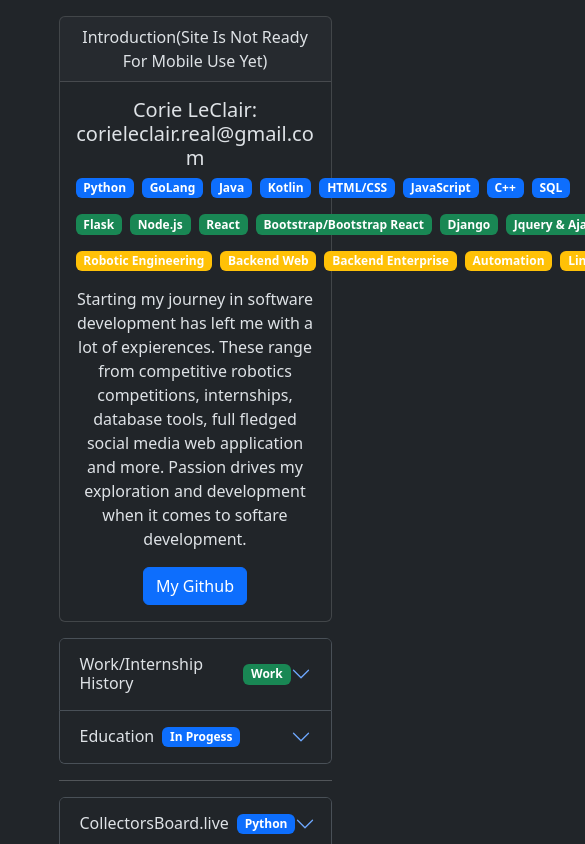
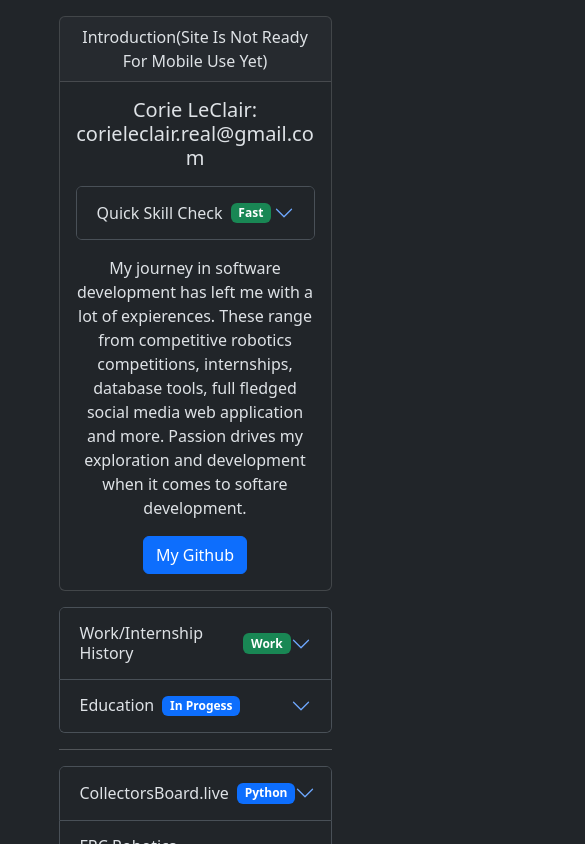
Before and after one commit to corie-lc/portfolio, a React (Create React App) app: page / in a window 390 px wide. Shown: the top 844 px of the page, 585 px wide, since content can reach past the window. Built offline with nearby package versions, Linux system fonts and the light colour scheme.

Commit message:
fixed mobile view issues

```diff
--- a/src/App.css
+++ b/src/App.css
@@ -45,3 +45,7 @@
 ::backdrop{
   background-color: #282c34;
 }
+
+.collapse.in {
+  height: auto !important;
+}
--- a/src/App.js
+++ b/src/App.js
@@ -5,7 +5,6 @@ import Card from 'react-bootstrap/Card';
 import Accordion from 'react-bootstrap/Accordion';
 import 'bootstrap/dist/css/bootstrap.min.css';
 import Badge from 'react-bootstrap/Badge';
-import Stack from 'react-bootstrap/Stack';
 import Button from 'react-bootstrap/Button';
 import ButtonGroup from 'react-bootstrap/ButtonGroup';
 import ListGroup from 'react-bootstrap/ListGroup';
@@ -24,14 +23,14 @@ function ProjectCard() {
         <Accordion.Header>CollectorsBoard.live    <Badge className='ms-2' bg="primary">Python</Badge>
         </Accordion.Header>
         <Accordion.Body>
-        <Stack className="mb-3" direction="horizontal" gap={2}>
-          <Badge bg="success">Python</Badge>
-          <Badge bg="success">Flask</Badge>
-          <Badge bg="success">Bootstrap</Badge>
-          <Badge bg="success">JavaScript, Jquery, Ajax</Badge>
-          <Badge bg="success">Hashing</Badge>
-          <Badge bg="success">SQL</Badge>
-        </Stack>
+        <div className="mb-3" direction="horizontal" gap={2}>
+          <Badge style={{marginRight: "10px"}} bg="success">Python</Badge>
+          <Badge style={{marginRight: "10px"}} bg="success">Flask</Badge>
+          <Badge style={{marginRight: "10px"}} bg="success">Bootstrap</Badge>
+          <Badge style={{marginRight: "10px"}} bg="success">JavaScript, Jquery, Ajax</Badge>
+          <Badge  style={{marginRight: "10px"}}bg="success">Hashing</Badge>
+          <Badge style={{marginRight: "10px"}} bg="success">SQL</Badge>
+        </div>
           CollectorsBoard.live is an open source digital tool to organize, track, share, manage and embrace your collections & collectibles.
           This site includes the ability to create accounts, edit accounts, create collections, create posts and create comments. Deeper functions include privacy,
           feed recommendation, search options, communities, ect. Written in Python with the help of Flask and Bootstrap Five.
@@ -48,13 +47,13 @@ function ProjectCard() {
       <Accordion.Item eventKey="1">
       <Accordion.Header>FRC Robotics Engineering  <Badge className='ms-2' bg="danger">Java</Badge></Accordion.Header>
         <Accordion.Body>
-        <Stack className="mb-3" direction="horizontal" gap={2}>
-          <Badge bg="success">Robotic Engineering</Badge>
-          <Badge bg="success">Java</Badge>
-          <Badge bg="success">Image Processing</Badge>
-          <Badge bg="success">Automation</Badge>
-          <Badge bg="success">Awards</Badge>
-        </Stack>
+        <div className="mb-3" direction="horizontal" gap={2}>
+          <Badge style={{marginRight: "10px"}} bg="success">Robotic Engineering</Badge>
+          <Badge style={{marginRight: "10px"}} bg="success">Java</Badge>
+          <Badge style={{marginRight: "10px"}} bg="success">Image Processing</Badge>
+          <Badge style={{marginRight: "10px"}} bg="success">Automation</Badge>
+          <Badge style={{marginRight: "10px"}} bg="success">Awards</Badge>
+        </div>
           FRC is a robotics competiton that is taken on by high schoolers. Robots are built with Java or C++ and compete on a national level. I was the lead, and the only
           software engineer on the team for both the 2017-2018 Team and the 2019-2020 Team.
 
@@ -85,10 +84,10 @@ function ProjectCard() {
       <Accordion.Item eventKey="2">
       <Accordion.Header>cb-enterprise <Badge className='ms-2' bg="success">GoLang</Badge></Accordion.Header>
         <Accordion.Body>
-          <Stack className="mb-3" direction="horizontal" gap={2}>
-            <Badge bg="success">GoLang</Badge>
-            <Badge bg="success">SQL</Badge>
-          </Stack>
+          <div className="mb-3" direction="horizontal" gap={2}>
+            <Badge style={{marginRight: "10px"}} bg="success">GoLang</Badge>
+            <Badge style={{marginRight: "10px"}} bg="success">SQL</Badge>
+          </div>
 
             cb-enterprise is a CLI tool to manage, support and edit systems within the CollectorsBoard realm.
 
@@ -105,12 +104,12 @@ function ProjectCard() {
       <Accordion.Item eventKey="4">
       <Accordion.Header>collectorsboard-news-robot <Badge className='ms-2' bg="primary">Python</Badge></Accordion.Header>
         <Accordion.Body>
-          <Stack className="mb-3" direction="horizontal" gap={2}>
-            <Badge bg="success">Python</Badge>
-            <Badge bg="success">Python</Badge>
-            <Badge bg="success">Web Scraping</Badge>
-            <Badge bg="success">Automation</Badge>
-          </Stack>
+          <div className="mb-3" direction="horizontal" gap={2}>
+            <Badge style={{marginRight: "10px"}} bg="success">Python</Badge>
+            <Badge style={{marginRight: "10px"}} bg="success">Python</Badge>
+            <Badge style={{marginRight: "10px"}} bg="success">Web Scraping</Badge>
+            <Badge style={{marginRight: "10px"}} bg="success">Automation</Badge>
+          </div>
 
             collectorsboard-news-robot is a CLI bot to search and collect news headlines, and create posts for news headlines specific to a community in CollectorsBoard.live
 
@@ -127,12 +126,12 @@ function ProjectCard() {
       <Accordion.Item eventKey="3">
       <Accordion.Header>Portfolio <Badge className='ms-2' bg="warning">React/Node.js</Badge></Accordion.Header>
         <Accordion.Body>
-          <Stack className="mb-3" direction="horizontal" gap={2}>
-            <Badge bg="success">JavaScript</Badge>
-            <Badge bg="success">React</Badge>
-            <Badge bg="success">Node.js</Badge>
-            <Badge bg="success">Bootstrap</Badge>
-          </Stack>
+          <div className="mb-3" direction="horizontal" gap={2}>
+            <Badge style={{marginRight: "10px"}} bg="success">JavaScript</Badge>
+            <Badge style={{marginRight: "10px"}} bg="success">React</Badge>
+            <Badge style={{marginRight: "10px"}} bg="success">Node.js</Badge>
+            <Badge style={{marginRight: "10px"}} bg="success">Bootstrap</Badge>
+          </div>
 
             This site you are looking at now is my portfolio, which includes my projects and interests.
 
@@ -149,15 +148,15 @@ function ProjectCard() {
       <Accordion.Item eventKey="5">
       <Accordion.Header>Glenniffer Robotics <Badge className='ms-2' bg="primary">Python</Badge><Badge className='ms-2' bg="danger">Java</Badge></Accordion.Header>
         <Accordion.Body>
-          <Stack className="mb-3" direction="horizontal" gap={2}>
-            <Badge bg="success">Python</Badge>
-            <Badge bg="success">Java</Badge>
-            <Badge bg="success">Video Processing(OpenCV)</Badge>
-            <Badge bg="success">Raspberry PI</Badge>
-            <Badge bg="success">Linux</Badge>
-            <Badge bg="success">GPIO</Badge>
-            <Badge bg="success">Building & Electrical</Badge>
-          </Stack>
+          <div className="mb-3" direction="horizontal" gap={2}>
+            <Badge style={{marginRight: "10px"}} bg="success">Python</Badge>
+            <Badge style={{marginRight: "10px"}} bg="success">Java</Badge>
+            <Badge style={{marginRight: "10px"}} bg="success">Video Processing(OpenCV)</Badge>
+            <Badge style={{marginRight: "10px"}} bg="success">Raspberry PI</Badge>
+            <Badge style={{marginRight: "10px"}} bg="success">Linux</Badge>
+            <Badge style={{marginRight: "10px"}} bg="success">GPIO</Badge>
+            <Badge style={{marginRight: "10px"}} bg="success">Building & Electrical</Badge>
+          </div>
 
           This robotics project is two parts, a remote controller via sockets (java, to port to android) and python to control the
           motors, proximity sensors, camera, ect.
@@ -175,12 +174,12 @@ function ProjectCard() {
       <Accordion.Item eventKey="6">
       <Accordion.Header>OpenManufacturing <Badge className='ms-2' bg="primary">Kotlin</Badge></Accordion.Header>
         <Accordion.Body>
-          <Stack className="mb-3" direction="horizontal" gap={2}>
-            <Badge bg="success">Kotlin</Badge>
-            <Badge bg="success">Java</Badge>
-            <Badge bg="success">JavaFX</Badge>
-            <Badge bg="success">Maven/Gradle</Badge>
-          </Stack>
+          <div className="mb-3" direction="horizontal" gap={2}>
+            <Badge style={{marginRight: "10px"}} bg="success">Kotlin</Badge>
+            <Badge style={{marginRight: "10px"}} bg="success">Java</Badge>
+            <Badge style={{marginRight: "10px"}} bg="success">JavaFX</Badge>
+            <Badge style={{marginRight: "10px"}} bg="success">Maven/Gradle</Badge>
+          </div>
 
             OpenManufacturing is a piece of software to replace costly traveller software for start-up manufacturing companies. This will be a fully customizable
             enterprise level application, written in Kotlin with JavaFX. This will have the option to store jobs via a database or, for less tech inclined people, a master folder
@@ -205,45 +204,45 @@ function ProjectCard() {
 
 function ToolBadges() {
   return (
-    <Stack className="mb-3" direction="horizontal" gap={2}>
-      <Badge bg="success">Flask</Badge>
-      <Badge bg="success">Node.js</Badge>
-      <Badge bg="success">React</Badge>
-      <Badge bg="success">Bootstrap/Bootstrap React</Badge>
-      <Badge bg="success">Django</Badge>
-      <Badge bg="success">Jquery & Ajax</Badge>
-      <Badge bg="success">Wordpress</Badge>
-      <Badge bg="success">Boto3</Badge>
-      <Badge bg="success">Linux</Badge>
-    </Stack>
+    <div style={{width: "20px;", float: "left"}}  className="mb-3" direction="horizontal" gap={2}>
+      <Badge style={{marginRight: "10px"}} bg="success">Flask</Badge>
+      <Badge style={{marginRight: "10px"}} bg="success">Node.js</Badge>
+      <Badge style={{marginRight: "10px"}} bg="success">React</Badge>
+      <Badge style={{marginRight: "10px"}} bg="success">Bootstrap/Bootstrap React</Badge>
+      <Badge style={{marginRight: "10px"}} bg="success">Django</Badge>
+      <Badge style={{marginRight: "10px"}} bg="success">Jquery & Ajax</Badge>
+      <Badge style={{marginRight: "10px"}} bg="success">Wordpress</Badge>
+      <Badge style={{marginRight: "10px"}} bg="success">Boto3</Badge>
+      <Badge style={{marginRight: "10px"}} bg="success">Linux</Badge>
+    </div>
   );
 }
 
 
 function LangBadges() {
   return (
-    <Stack style={{width: "20px;"}}  className="mb-3" direction="horizontal" gap={2}>
-      <Badge bg="primary">Python</Badge>
-      <Badge bg="primary">GoLang</Badge>
-      <Badge bg="primary">Java</Badge>
-      <Badge bg="primary">Kotlin</Badge>
-      <Badge bg="primary">HTML/CSS</Badge>
-      <Badge bg="primary">JavaScript</Badge>
-      <Badge bg="primary">C++</Badge>
-      <Badge bg="primary">SQL</Badge>
-    </Stack>
+    <div style={{width: "20px;", float: "left"}}  className="mb-3" direction="horizontal" gap={2}>
+      <Badge style={{marginRight: "10px"}} bg="primary">Python</Badge>
+      <Badge style={{marginRight: "10px"}} bg="primary">GoLang</Badge>
+      <Badge style={{marginRight: "10px"}} bg="primary">Java</Badge>
+      <Badge style={{marginRight: "10px"}} bg="primary">Kotlin</Badge>
+      <Badge style={{marginRight: "10px"}} bg="primary">HTML/CSS</Badge>
+      <Badge style={{marginRight: "10px"}} bg="primary">JavaScript</Badge>
+      <Badge style={{marginRight: "10px"}} bg="primary">C++</Badge>
+      <Badge style={{marginRight: "10px"}} bg="primary">SQL</Badge>
+    </div>
   );
 }
 
 function InterestBadges() {
   return (
-    <Stack className="mb-3 overflow: scroll;" direction="horizontal" gap={2}>
-      <Badge bg="warning">Robotic Engineering</Badge>
-      <Badge bg="warning">Backend Web</Badge>
-      <Badge bg="warning">Backend Enterprise</Badge>
-      <Badge bg="warning">Automation</Badge>
-      <Badge bg="warning">Linux</Badge>
-    </Stack>
+    <div style={{width: "20px;", float: "left"}}  className="mb-3" direction="horizontal" gap={2}>
+      <Badge style={{marginRight: "10px"}} bg="warning">Robotic Engineering</Badge>
+      <Badge style={{marginRight: "10px"}} bg="warning">Backend Web</Badge>
+      <Badge style={{marginRight: "10px"}} bg="warning">Backend Enterprise</Badge>
+      <Badge style={{marginRight: "10px"}} bg="warning">Automation</Badge>
+      <Badge style={{marginRight: "10px"}} bg="warning">Linux</Badge>
+    </div>
   );
 }
 
@@ -256,10 +255,10 @@ function IntroCard() {
         <Card.Title>Corie LeClair: corieleclair.real@gmail.com</Card.Title>
 
         <Card.Text>
-        <LangBadges />
-        <ToolBadges/>
-        <InterestBadges/>
-          Starting my journey in software development has left me with a lot of expierences. These range from competitive robotics competitions, internships, database tools, full fledged social media web application and more. Passion drives my exploration and development when it comes to softare development.
+        <QuickOverView />
+        <div>
+        My journey in software development has left me with a lot of expierences. These range from competitive robotics competitions, internships, database tools, full fledged social media web application and more. Passion drives my exploration and development when it comes to softare development.
+        </div>
         </Card.Text>
         <Button  onClick={() => openInNewTab('https://github.com/corie-lc')} variant="primary">My Github</Button>
       </Card.Body>
@@ -267,6 +266,26 @@ function IntroCard() {
   );
 }
 
+function QuickOverView () {
+  return (
+    <Accordion className='mt-3 mb-3 b-0'>
+      <Accordion.Item eventKey="0">
+        <Accordion.Header>Quick Skill Check  <Badge className='ms-2' bg="success">Fast</Badge></Accordion.Header>
+        <Accordion.Body>
+        <LangBadges />
+        <br />
+        <ToolBadges/>
+        <br />
+
+        <InterestBadges/>
+        <br />
+        <br />
+        <br />
+        </Accordion.Body>
+      </Accordion.Item>
+    </Accordion>
+  )
+}
 
 function HistoryContactAccord() {
   return (
```
